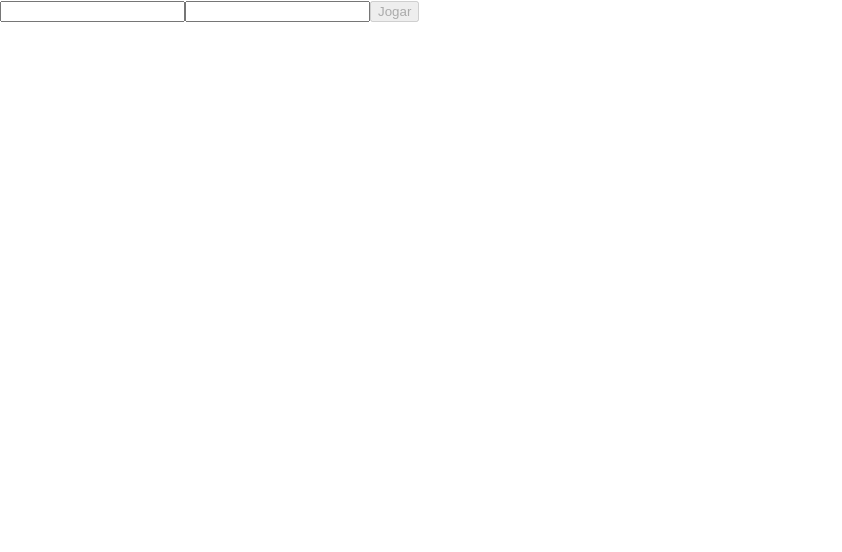
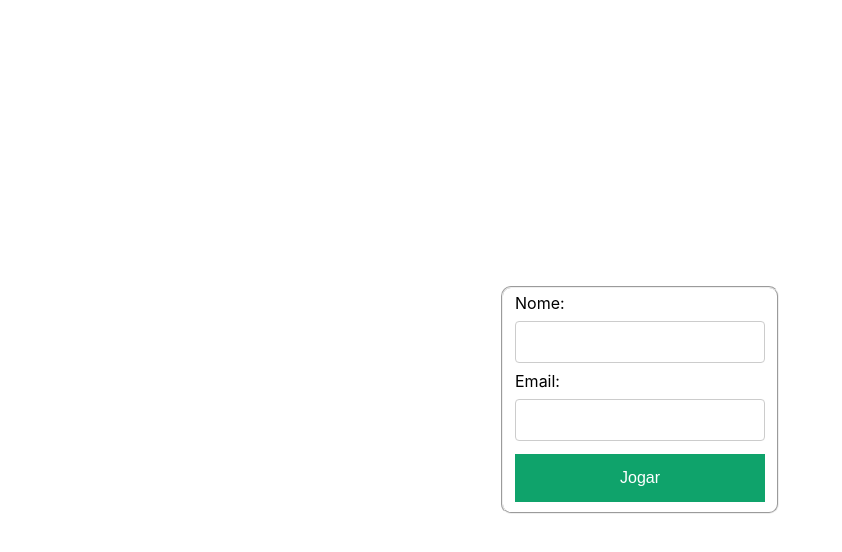
Before and after one commit to lramos33/project-trivia-game, a React (Create React App) app: page / in a window 1280 px wide. Shown: the top 552 px of the page, without its empty margins (0-842 px from the left). Built offline with nearby package versions, Linux system fonts and the light colour scheme.

Commit message:
requisito 12 quebrado

```diff
--- a/src/App.css
+++ b/src/App.css
@@ -1,57 +1,44 @@
-.App {
-  text-align: center;
-}
-
-.App-logo {
-  height: 40vmin;
-  pointer-events: none;
-}
-
-.red-border {
-  border: 1px solid red;
-}
-
-.green-border {
-  border: 1px solid green;
-}
-
-@media ( prefers-reduced-motion : no-preference ) {
-
-  .App-logo {
-    animation: shake infinite 0.82s cubic-bezier(0.36, 0.07, 0.19, 0.97) both;
-  }
-}
-
-.App-header {
+/* Login page style */
+.login-page-body {
   align-items: center;
-  background-color: #282c34;
-  color: white;
+  background-color: white;
   display: flex;
-  flex-direction: column;
-  font-size: calc(10px + 2vmin);
   justify-content: center;
   min-height: 100vh;
 }
 
-.App-link {
-  color: #61dafb;
+.login-page-input {
+  border: 1px solid #ccc;
+  border-radius: 4px;
+  box-sizing: border-box;
+  display: inline-block;
+  font-size: 14px;
+  margin: 8px 0;
+  padding: 12px 20px;
+  width: 250px;
 }
 
-@keyframes shake {
+.login-page-label {
+  display: flex;
+  flex-direction: column;
+}
 
-  10%, 90% {
-    transform: translate3d(-1px, 0, 0);
-  }
+.login-page-fieldset {
+  border-radius: 10px;
+  display: flex;
+  flex-direction: column;
+}
 
-  20%, 80% {
-    transform: translate3d(2px, 0, 0);
-  }
+.login-page-enter-button {
+  background-color: rgba(15, 163, 107, 255);
+  border: none;
+  color: white;
+  cursor: pointer;
+  font-size: 16px;
+  margin-top: 5px;
+  padding: 15px 32px;
+  text-align: center;
+  width: 250px;
+}
 
-  30%, 50%, 70% {
-    transform: translate3d(-4px, 0, 0);
-  }
-
-  40%, 60% {
-    transform: translate3d(4px, 0, 0);
-  }
-}
+/* Feedback page style */
--- a/src/App.js
+++ b/src/App.js
@@ -3,6 +3,7 @@ import { BrowserRouter, Switch, Route } from 'react-router-dom';
 import { Provider } from 'react-redux';
 import store from './store';
 import Login from './pages/Login';
+import Feedback from './pages/Feedback';
 import './App.css';
 
 export default function App() {
@@ -10,7 +11,8 @@ export default function App() {
     <Provider store={ store }>
       <BrowserRouter>
         <Switch>
-          <Route path="/" component={ Login } />
+          <Route exact path="/" component={ Login } />
+          <Route path="/feedback" component={ Feedback } />
         </Switch>
       </BrowserRouter>
     </Provider>
--- /dev/null
+++ b/src/components/Header.jsx
@@ -0,0 +1,55 @@
+import React, { Component } from 'react';
+import { getLocalStorageItens, getImage } from '../services/funcs';
+
+class Header extends Component {
+  constructor(props) {
+    super(props);
+
+    this.getInfo = this.getInfo.bind(this);
+
+    this.state = {
+      name: '',
+      email: '',
+      img: '',
+      score: 0,
+    };
+  }
+
+  componentDidMount() {
+    this.getInfo();
+  }
+
+  async getInfo() {
+    const { email } = this.state;
+    const { player: { name, gravatarEmail, score } } = getLocalStorageItens();
+    const img = await getImage(email);
+    this.setState({ name, email: gravatarEmail, score, img });
+  }
+
+  render() {
+    const { name, score, img } = this.state;
+    return (
+      <header>
+        <div>
+          <img src={ img } alt="avatar" data-testid="header-profile-picture" />
+          <p data-testid="header-player-name">
+            Nome:
+            <span data-testid="header-player-name">
+              { name }
+            </span>
+          </p>
+        </div>
+        <div>
+          <p>
+            Pontos:
+            <span data-testid="header-score">
+              { score }
+            </span>
+          </p>
+        </div>
+      </header>
+    );
+  }
+}
+
+export default Header;
--- /dev/null
+++ b/src/pages/Feedback.js
@@ -0,0 +1,12 @@
+import React, { Component } from 'react';
+import Header from '../components/Header';
+
+class Feedback extends Component {
+  render() {
+    return (
+      <Header />
+    );
+  }
+}
+
+export default Feedback;
--- a/src/pages/Login.js
+++ b/src/pages/Login.js
@@ -1,13 +1,20 @@
 import React, { Component } from 'react';
+import { addLocalStorage } from '../services/funcs';
 
 class Login extends Component {
   constructor(props) {
     super(props);
     this.handleChange = this.handleChange.bind(this);
+    this.onButtonClick = this.onButtonClick.bind(this);
     this.state = {
       name: '',
       email: '',
     };
+  }
+
+  onButtonClick() {
+    const { name, email } = this.state;
+    addLocalStorage(name, email);
   }
 
   handleChange({ target: { name, value } }) {
@@ -21,27 +28,41 @@ class Login extends Component {
       isDisable = false;
     }
     return (
-      <div>
+      <body className="login-page-body">
+        <fieldset className="login-page-fieldset">
+          <label htmlFor="name" className="login-page-label">
+            Nome:
             <input
+              className="login-page-input"
               data-testid="input-player-name"
+              id="name"
               name="name"
               value={ name }
               onChange={ this.handleChange }
             />
+          </label>
+          <label htmlFor="email" className="login-page-label">
+            Email:
             <input
+              className="login-page-input"
               data-testid="input-gravatar-email"
+              id="Email"
               name="email"
               value={ email }
               onChange={ this.handleChange }
             />
+          </label>
           <button
+            className="login-page-enter-button"
             data-testid="btn-play"
             type="button"
             disabled={ isDisable }
+            onClick={ this.onButtonClick }
           >
             Jogar
           </button>
-      </div>
+        </fieldset>
+      </body>
     );
   }
 }
--- /dev/null
+++ b/src/services/funcs.js
@@ -0,0 +1,28 @@
+import md5 from 'crypto-js/md5';
+
+export const addLocalStorage = (name, email) => {
+  const user = {
+    player: {
+      name,
+      assertions: 0,
+      score: 0,
+      gravatarEmail: email,
+    },
+  };
+  const userStr = JSON.stringify(user);
+  localStorage.setItem('state', userStr);
+};
+
+export const getImage = async (email) => {
+  const emailLower = email.toLowerCase().trim();
+  const hash = md5(emailLower).toString();
+  const image = await fetch(`https://www.gravatar.com/avatar/${hash}`)
+    .then((res) => res.url);
+  return image;
+};
+
+export const getLocalStorageItens = () => {
+  const userStr = localStorage.getItem('state');
+  const user = JSON.parse(userStr);
+  return user;
+};
```
Lines whose indentation alone changed are shown as unchanged.
